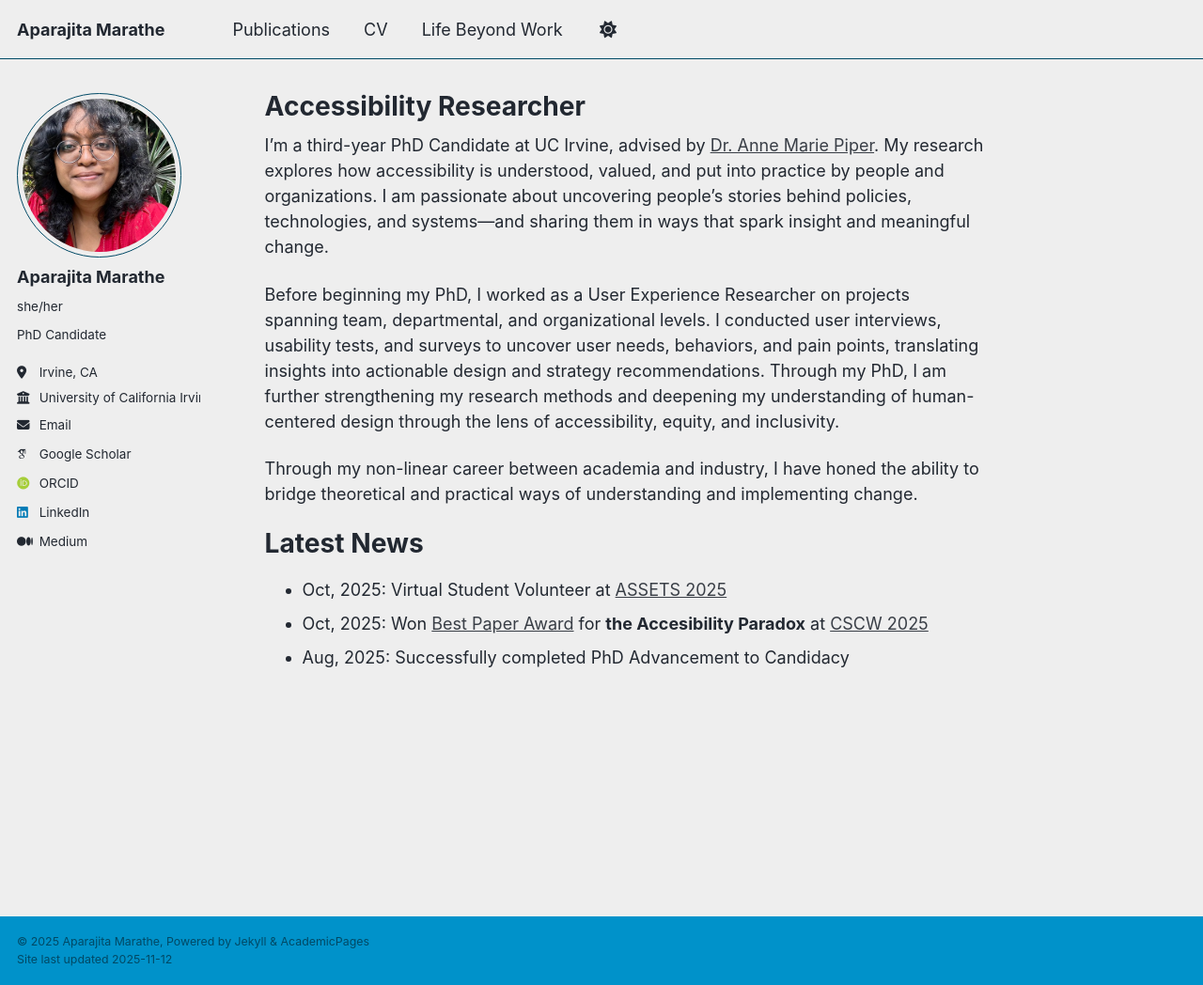
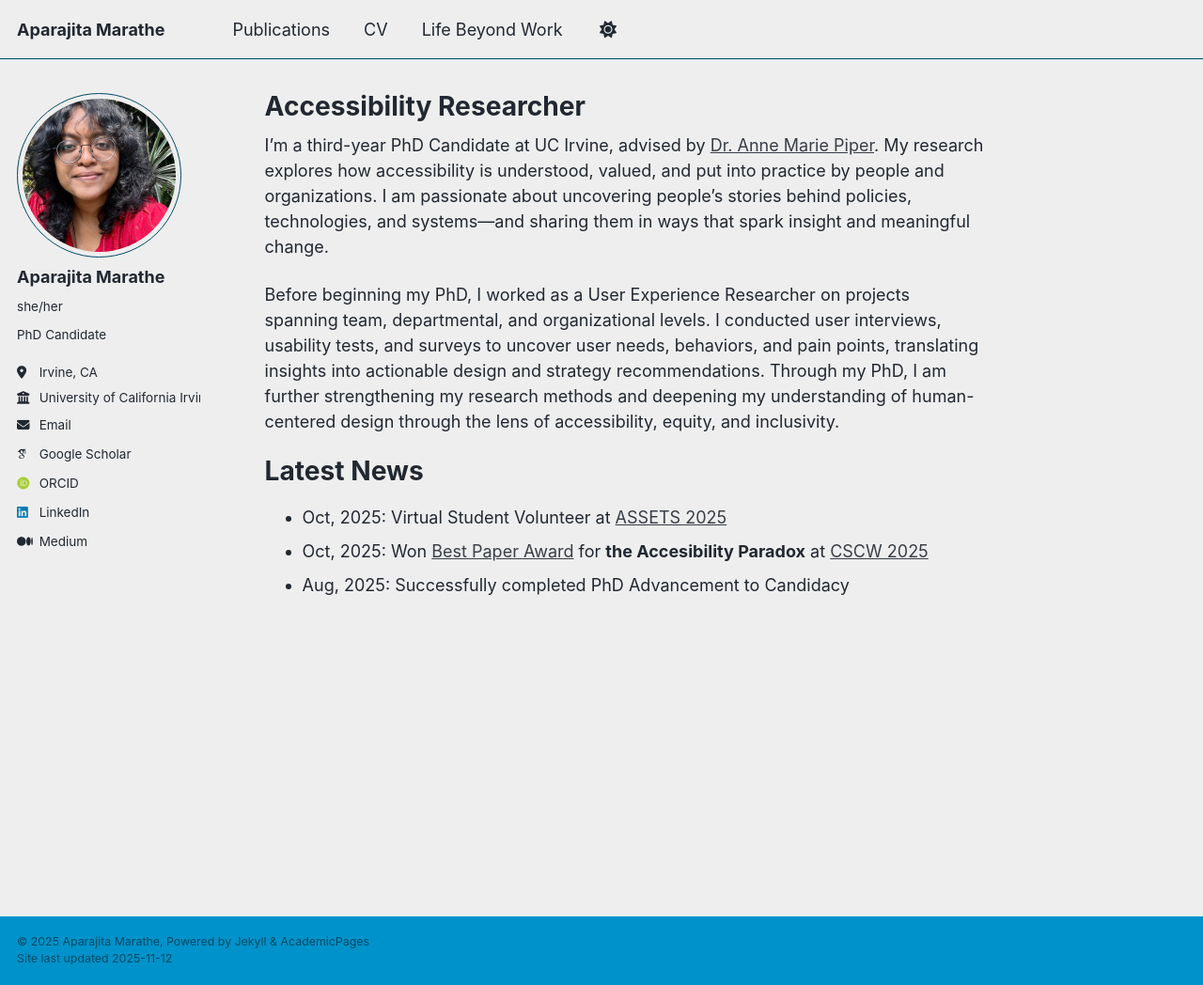
Before and after one commit to aparajitamarathe/aparajitamarathe.github.io, a Jekyll site: the page built from _pages/about.md, in a window 1280 px wide and 1048 px high. Shown: the whole window at 94% size. Built offline with Jekyll 4.4.1, drawn with Linux system fonts in a browser that asks for light colours; some web fonts are replaced.

Commit message:
Revise about.md to remove redundant sentence
Removed a sentence about bridging theoretical and practical understanding.

```diff
--- a/_pages/about.md
+++ b/_pages/about.md
@@ -11,8 +11,6 @@ I’m a third-year PhD Candidate at UC Irvine, advised by [Dr. Anne Marie Piper]
 
 Before beginning my PhD, I worked as a User Experience Researcher on projects spanning team, departmental, and organizational levels. I conducted user interviews, usability tests, and surveys to uncover user needs, behaviors, and pain points, translating insights into actionable design and strategy recommendations. Through my PhD, I am further strengthening my research methods and deepening my understanding of human-centered design through the lens of accessibility, equity, and inclusivity.
 
-Through my non-linear career between academia and industry, I have honed the ability to bridge theoretical and practical ways of understanding and implementing change.
-
 Latest News
 ======
 - Oct, 2025: Virtual Student Volunteer at [ASSETS 2025](https://assets25.sigaccess.org)
```
